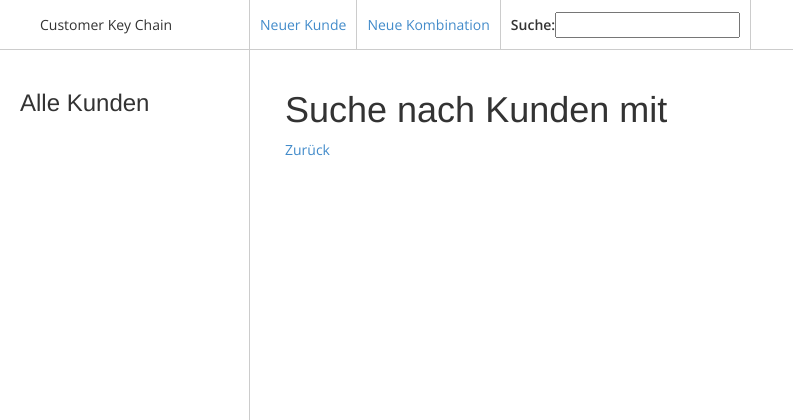
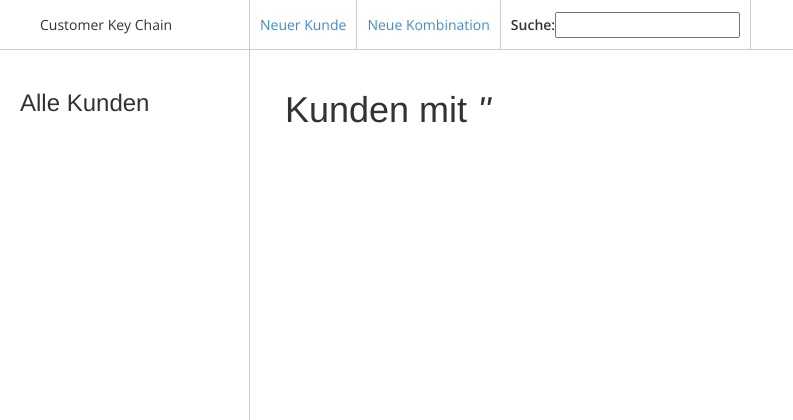
Before and after one commit to 51seven/Customer-Key-Chain, a CakePHP app: the page made by app/View/Customer/search.ctp in a window 1280 px wide. Shown: the top 420 px of the page, without its empty margins (0-793 px from the left). Run offline with PHP 8.4 and a stand-in for CakePHP, Linux system fonts and the light colour scheme; the template is opened without the code that fills it, so the values that code supplies are empty; form fields are guessed from the names that the template uses; some libraries are stand-ins or nearby versions.

Commit message:
Some quick search results output things.

```diff
--- a/app/View/Customer/search.ctp
+++ b/app/View/Customer/search.ctp
@@ -1,13 +1,5 @@
-<h1>Suche nach Kunden mit <?php echo $string; ?></h1>
-
+<h1>Kunden mit <i>'<?php echo $string; ?>'</i></h1>
 <?php
-echo $this->Html->link('Zurück', array(
-	'controller' => 'customer',
-	'action' => 'index'
-));
-echo "<br>";
-echo "<br>";
-
 foreach ($results as $key => $result) {
 	echo $this->Html->link($result['Customer']['name'], array(
 		'controller' => 'customer',
@@ -15,5 +7,4 @@
 		)
 	)."<br>";
 }
-
 ?>
```
